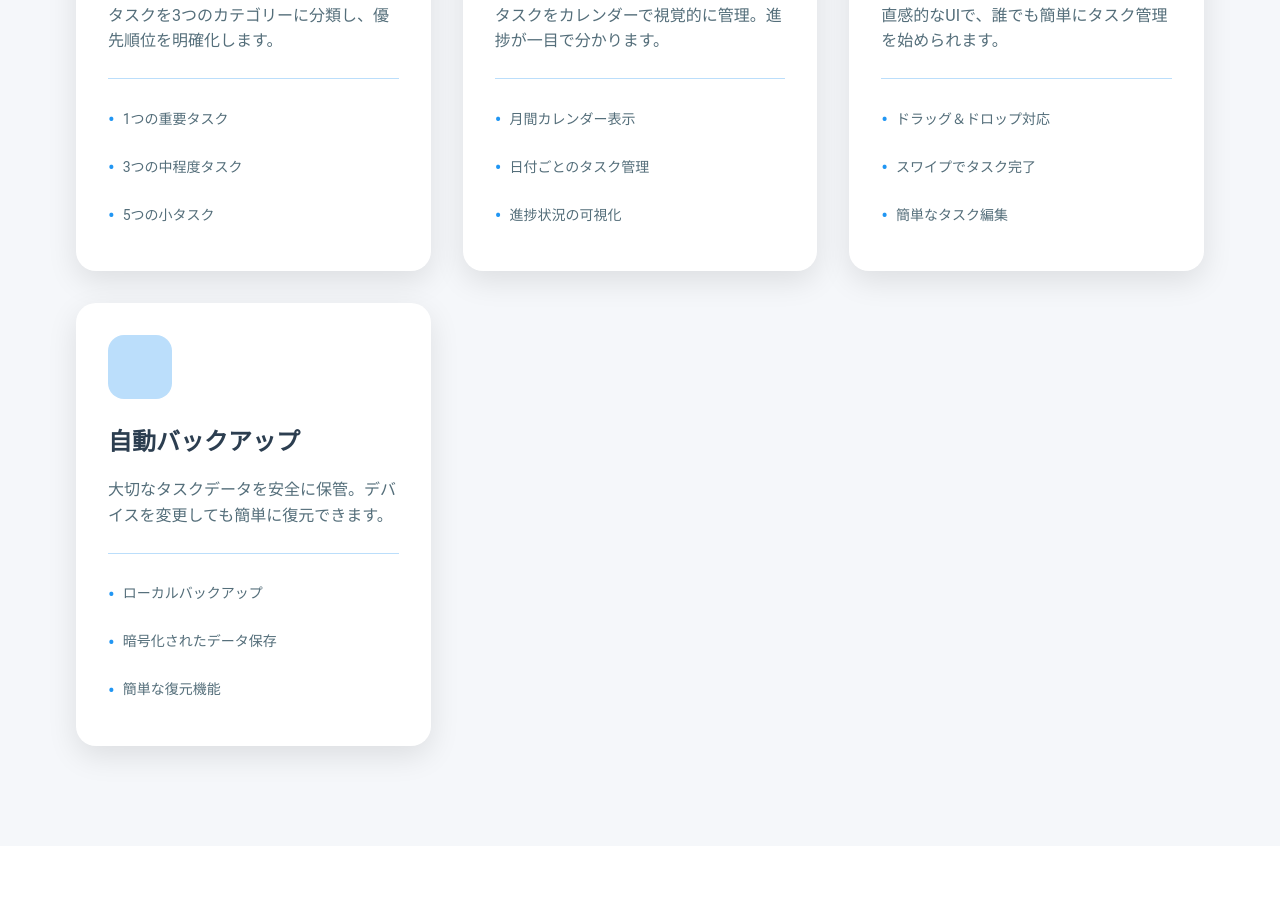
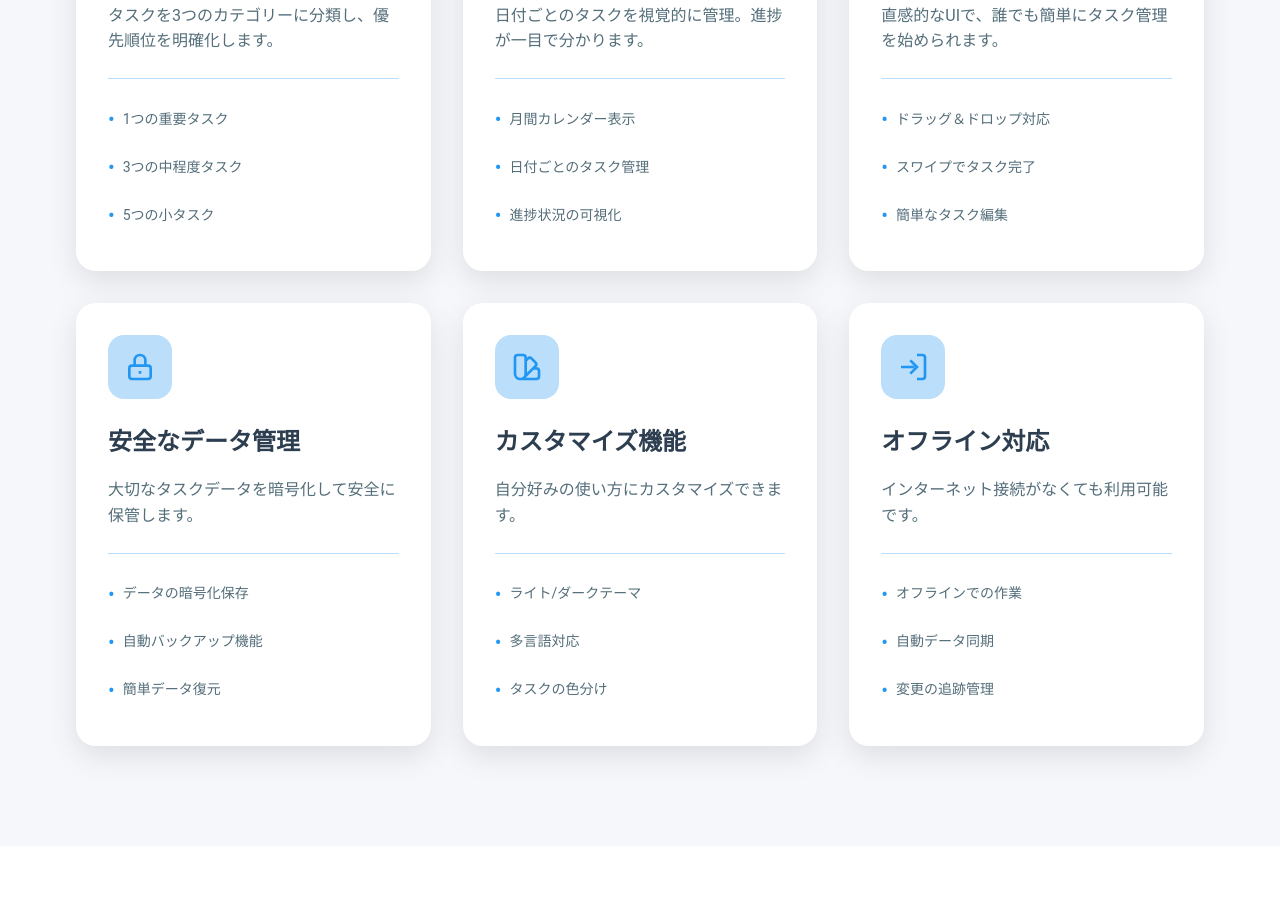
Before and after one commit to manabu55/manabu55.github.io, a plain HTML site: page index.html in a window 1280 px wide. Shown: the part 1282-2205 px from the top of the page. Drawn offline with Linux system fonts and the light colour scheme.

Commit message:
update index.html style.css

```diff
--- a/css/style.css
+++ b/css/style.css
@@ -202,6 +202,8 @@ main {
     grid-template-columns: repeat(auto-fit, minmax(300px, 1fr));
     gap: 32px;
     padding: 0 16px;
+    max-width: 1200px;
+    margin: 0 auto;
 }
 
 .feature-card {
@@ -735,3 +737,21 @@ footer {
 .legal-content>section:last-child {
     border-bottom: none;
 }
+
+@media (min-width: 1024px) {
+    .features-grid {
+        grid-template-columns: repeat(3, 1fr);
+    }
+}
+
+@media (max-width: 1023px) and (min-width: 768px) {
+    .features-grid {
+        grid-template-columns: repeat(2, 1fr);
+    }
+}
+
+@media (max-width: 767px) {
+    .features-grid {
+        grid-template-columns: 1fr;
+    }
+}
--- a/index.html
+++ b/index.html
@@ -111,7 +111,7 @@
                             </svg>
                         </div>
                         <h3>カレンダー連携</h3>
-                        <p>タスクをカレンダーで視覚的に管理。進捗が一目で分かります。</p>
+                        <p>日付ごとのタスクを視覚的に管理。進捗が一目で分かります。</p>
                         <div class="feature-detail">
                             <ul>
                                 <li>月間カレンダー表示</li>
@@ -140,15 +140,53 @@
 
                     <div class="feature-card">
                         <div class="feature-icon">
-                            <svg class="icon" viewBox="0 0 24 24"><!-- バックアップアイコン --></svg>
+                            <svg class="icon" viewBox="0 0 24 24" fill="none" stroke="currentColor" stroke-width="2">
+                                <path
+                                    d="M12 15v2m-6 4h12a2 2 0 002-2v-6a2 2 0 00-2-2H6a2 2 0 00-2 2v6a2 2 0 002 2zm10-10V7a4 4 0 00-8 0v4h8z" />
+                            </svg>
                         </div>
-                        <h3>自動バックアップ</h3>
-                        <p>大切なタスクデータを安全に保管。デバイスを変更しても簡単に復元できます。</p>
+                        <h3>安全なデータ管理</h3>
+                        <p>大切なタスクデータを暗号化して安全に保管します。</p>
                         <div class="feature-detail">
                             <ul>
-                                <li>ローカルバックアップ</li>
-                                <li>暗号化されたデータ保存</li>
-                                <li>簡単な復元機能</li>
+                                <li>データの暗号化保存</li>
+                                <li>自動バックアップ機能</li>
+                                <li>簡単データ復元</li>
+                            </ul>
+                        </div>
+                    </div>
+
+                    <div class="feature-card">
+                        <div class="feature-icon">
+                            <svg class="icon" viewBox="0 0 24 24" fill="none" stroke="currentColor" stroke-width="2">
+                                <path
+                                    d="M7 21a4 4 0 01-4-4V5a2 2 0 012-2h4a2 2 0 012 2v12a4 4 0 01-4 4zm0 0h12a2 2 0 002-2v-4a2 2 0 00-2-2h-2.343M11 7.343l1.657-1.657a2 2 0 012.828 0l2.829 2.829a2 2 0 010 2.828l-8.486 8.485M7 17h.01" />
+                            </svg>
+                        </div>
+                        <h3>カスタマイズ機能</h3>
+                        <p>自分好みの使い方にカスタマイズできます。</p>
+                        <div class="feature-detail">
+                            <ul>
+                                <li>ライト/ダークテーマ</li>
+                                <li>多言語対応</li>
+                                <li>タスクの色分け</li>
+                            </ul>
+                        </div>
+                    </div>
+
+                    <div class="feature-card">
+                        <div class="feature-icon">
+                            <svg class="icon" viewBox="0 0 24 24" fill="none" stroke="currentColor" stroke-width="2">
+                                <path d="M15 3h4a2 2 0 012 2v14a2 2 0 01-2 2h-4M10 17l5-5-5-5M13 12H3" />
+                            </svg>
+                        </div>
+                        <h3>オフライン対応</h3>
+                        <p>インターネット接続がなくても利用可能です。</p>
+                        <div class="feature-detail">
+                            <ul>
+                                <li>オフラインでの作業</li>
+                                <li>自動データ同期</li>
+                                <li>変更の追跡管理</li>
                             </ul>
                         </div>
                     </div>
```
